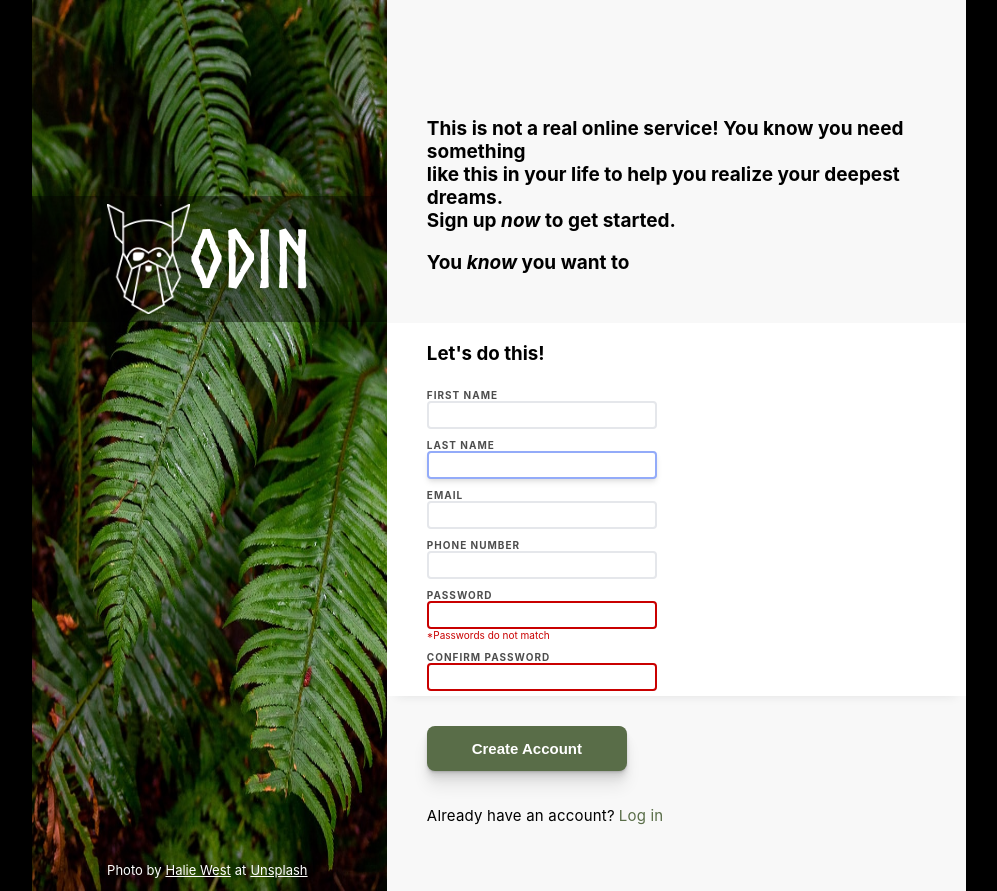
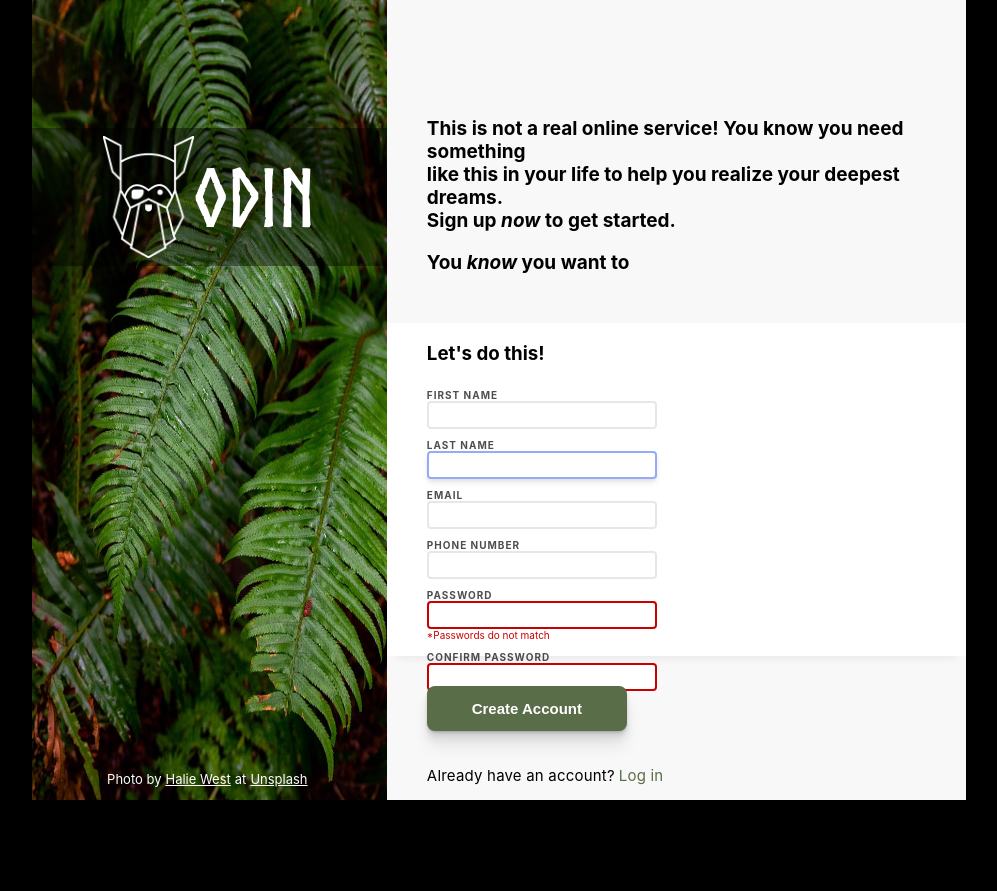
Before and after one commit to MaciejDabrowskii/PROJECT-SIGN-UP-FORM, a plain HTML site: page index.html in a window 1280 px wide. Shown: the whole page, without its empty margins (141-1138 px from the left). After the commit the page ends 800 px from the top, so only its background shows below. Drawn offline with Linux system fonts and the light colour scheme.

Commit message:
finished

```diff
--- a/style.css
+++ b/style.css
@@ -15,7 +15,7 @@ body {
 .main {
     display:flex;
     width: 73%;
-    height: 891px;
+    height: 100vh;
 }
 .sidebar {
     width: 38%;
@@ -29,14 +29,14 @@ body {
 }
 .logo {
     position: absolute;
-    top: 22%;
+    top: 16%;
     padding: 5px 0 ;
     display :flex;
     justify-content: center;
     align-items: center;
     width: 100%;
     background-color: rgba(0, 0, 0, 0.418);
-    height: 13%;
+    height: 16%;
 }
 .logo-text {
     font-family: norseBold;
```
